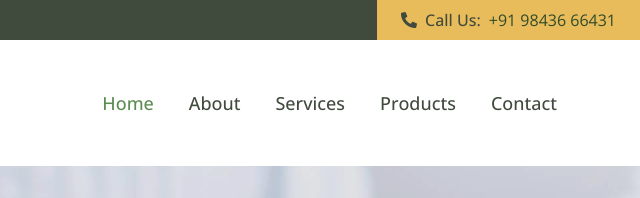
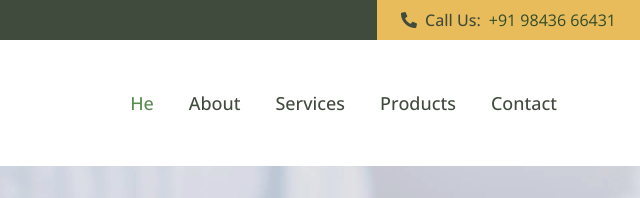
Before and after one commit to Sudhakarnan/MPT, a plain HTML site: page index.html in a window 1280 px wide. Shown: the top 198 px of the page, 640-1280 px from the left. Drawn offline with nearby package versions, Linux system fonts and the light colour scheme.

Commit message:
Update index.html

```diff
--- a/index.html
+++ b/index.html
@@ -71,7 +71,7 @@
         </button>
         <div class="collapse navbar-collapse" id="navbarCollapse">
             <div class="navbar-nav ms-auto p-4 p-lg-0">
-                <a href="index.html" class="nav-item nav-link active">Home</a>
+                <a href="index.html" class="nav-item nav-link active">He</a>
                 <a href="about.html" class="nav-item nav-link">About</a>
                 <a href="service.html" class="nav-item nav-link">Services</a>
                 <a href="product.html" class="nav-item nav-link">Products</a>
```
